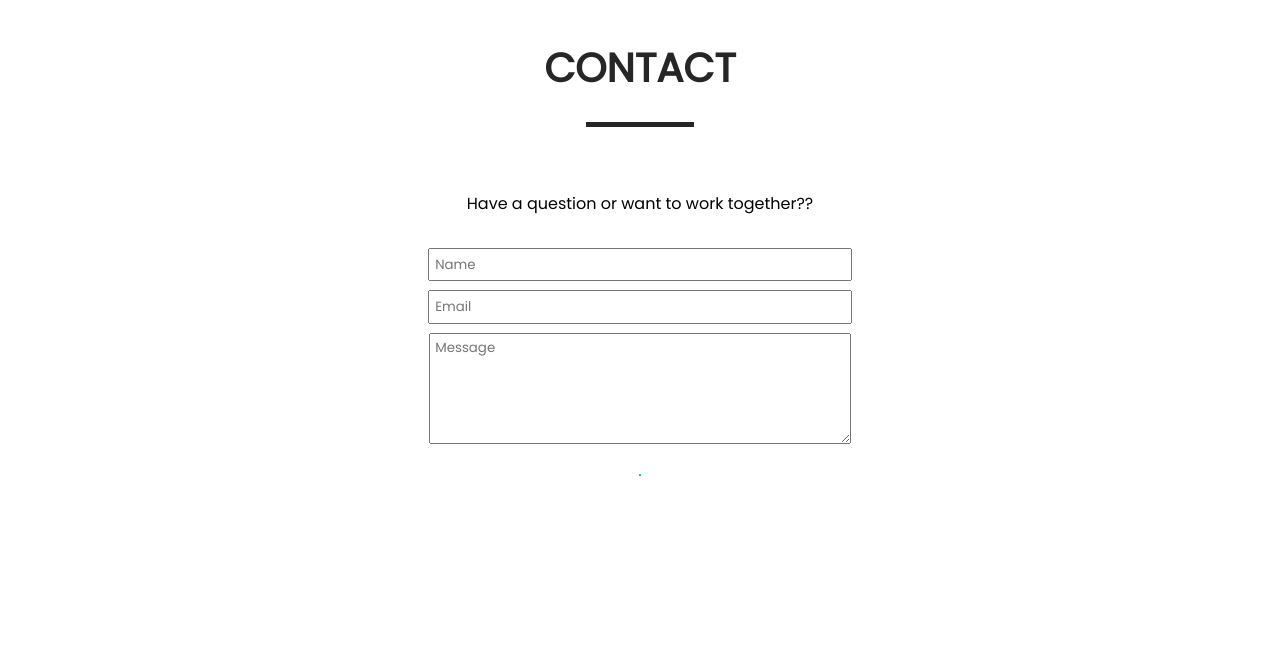
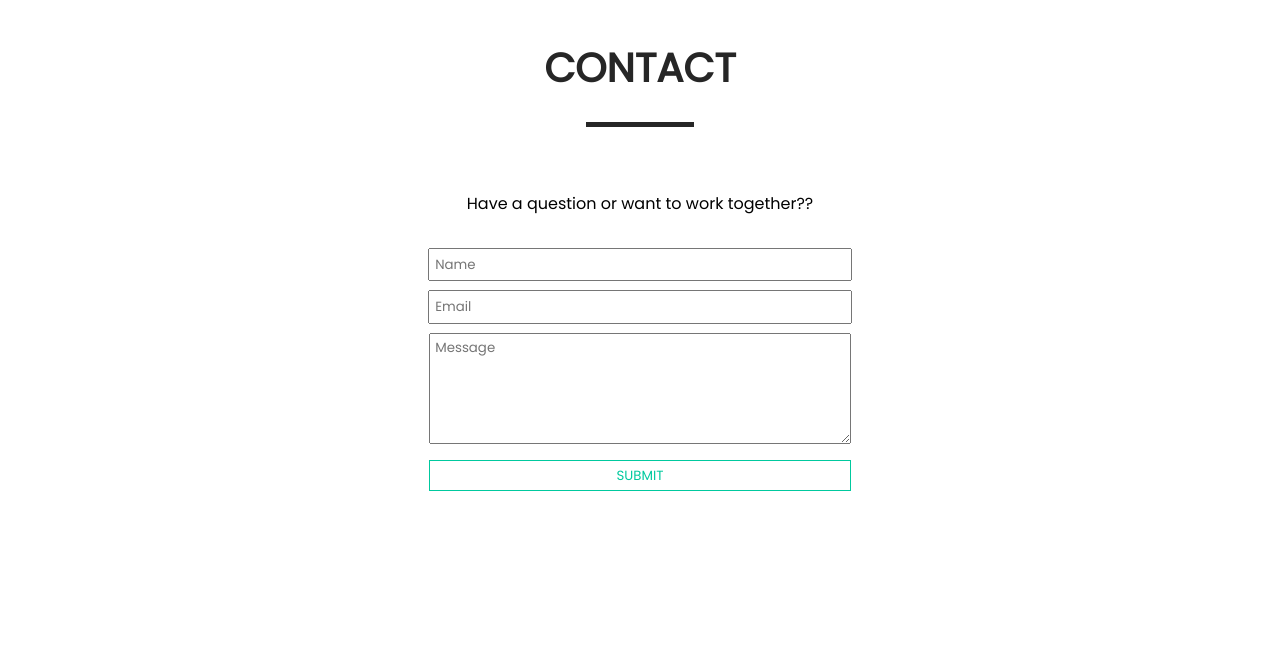
Before and after one commit to sidk-10/portfolio-website, a Gatsby site: page / in a window 1280 px wide. Shown: the part 2514-3178 px from the top of the page. Built offline with nearby package versions, Linux system fonts and the light colour scheme; Gatsby itself is replaced by a stand-in of ours; a web font is replaced by a local one.

Commit message:
enabling netlify forms

```diff
--- a/src/components/contact.js
+++ b/src/components/contact.js
@@ -10,7 +10,7 @@ const Contact = () => (
       <p><input type='text' placeholder='Name' name='name' required /></p>
       <p><input type='email' placeholder='Email' name='email' required /></p>
       <p><textarea placeholder='Message' rows='5' name='message' required></textarea></p>
-      <p><button type='submit' className='button' value='SUBMIT'></button></p>
+      <p><input type='submit' className='button' value='SUBMIT' /></p>
     </form></center>
   </div>
 )
--- a/src/styles/contact.css
+++ b/src/styles/contact.css
@@ -39,7 +39,7 @@ form p {
     margin-bottom: .15rem;
 }
 
-button {
+.button {
     color: #00c99e;
     border-style: solid;
     border-color: #00c99e;
@@ -47,7 +47,7 @@ button {
     background-color: #ffffff;
 }
 
-button:hover {
+.button:hover {
     background-color: #00c99e;
     color: white;
 }
```
Also changed, not shown: 1 other file.
